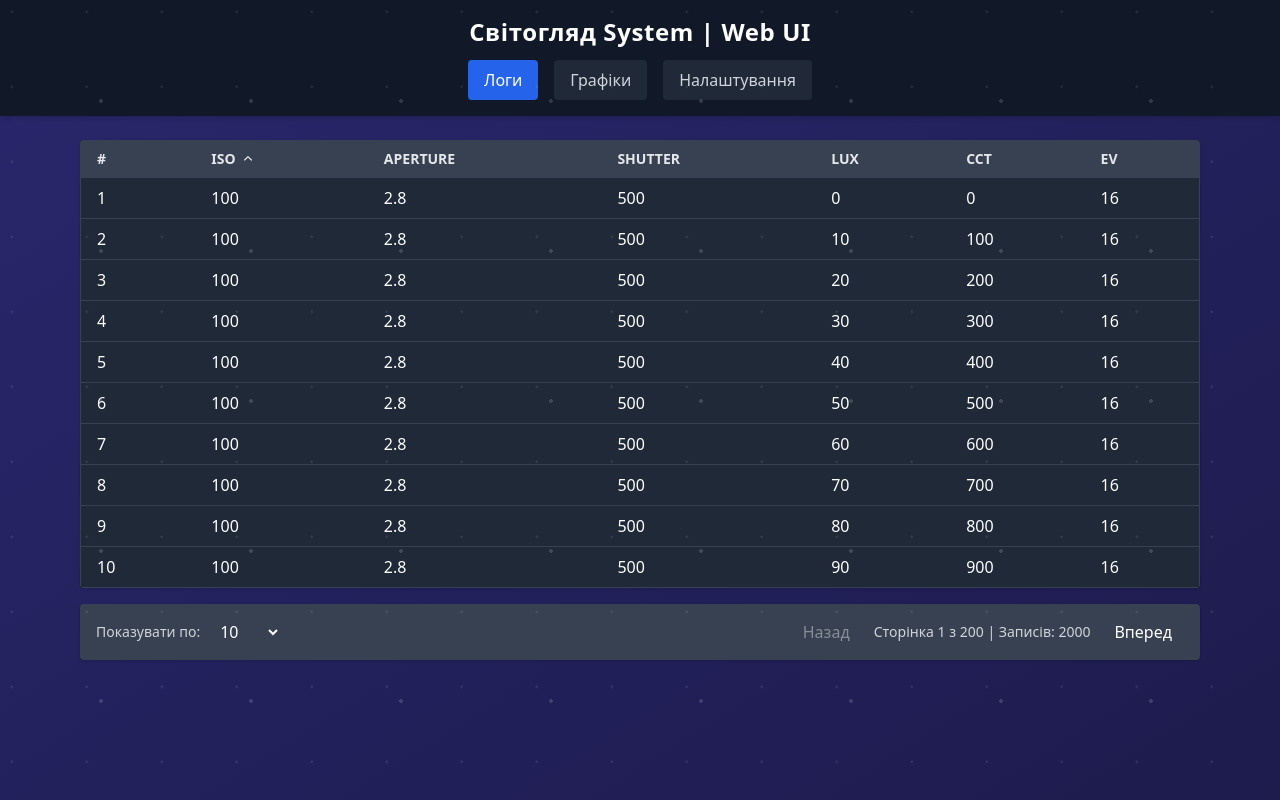
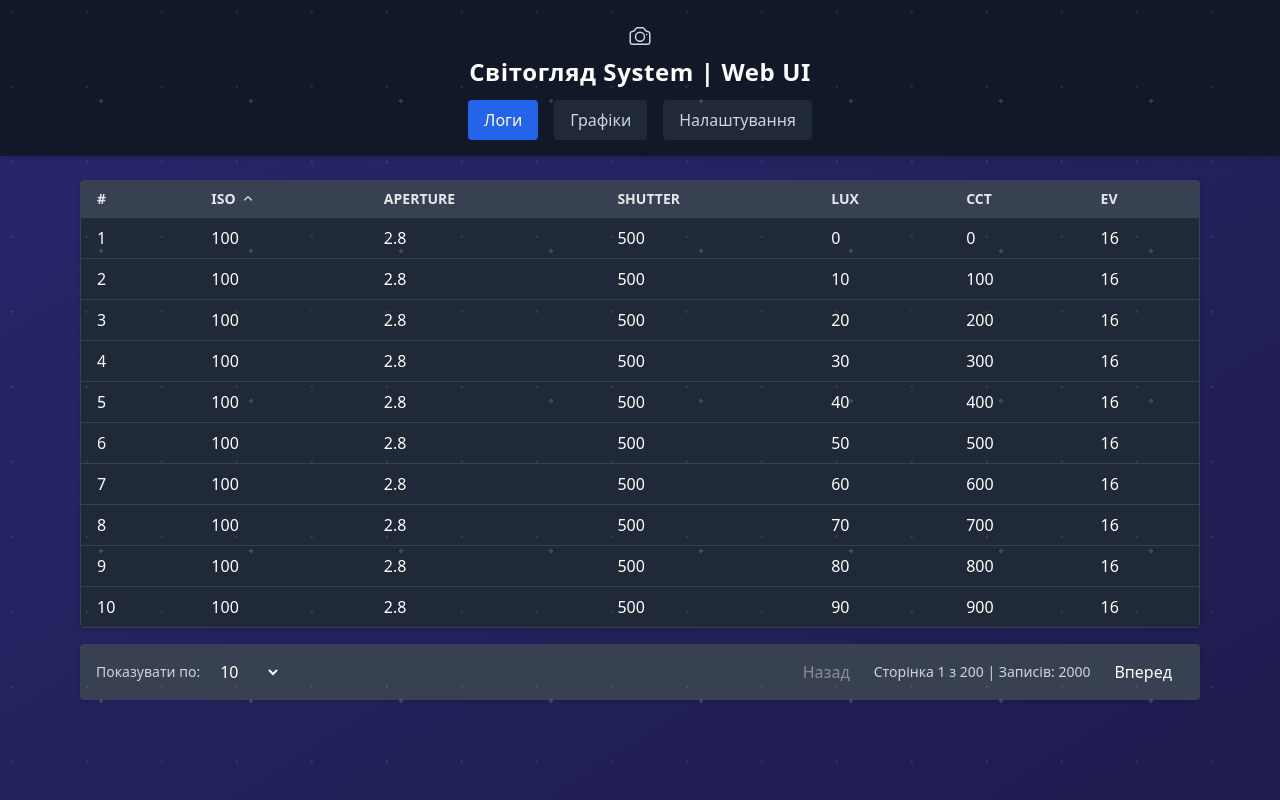
Before and after one commit to daniilraptanov/film-logger, a React (Vite) app in the folder frontend/: page /logs in a window 1280 px wide. Built offline with nearby package versions, Linux system fonts and the light colour scheme.

Commit message:
[FL-11] feat: add FlashCameraButton component to Header for camera flash functionality

```diff
--- /dev/null
+++ b/frontend/src/shared/FlashCameraButton.tsx
@@ -0,0 +1,28 @@
+import { useState } from "react";
+import { CameraIcon } from "@heroicons/react/24/outline";
+
+const FlashCameraButton = () => {
+    const [flash, setFlash] = useState(false);
+
+    const handleFlash = () => {
+        setFlash(true);
+        setTimeout(() => setFlash(false), 300);
+    };
+
+    return (
+        <>
+            {flash && (
+                <div className="fixed top-0 left-0 w-full h-full bg-white opacity-80 z-50 pointer-events-none" />
+            )}
+            <button
+                onClick={handleFlash}
+                className="p-2 hover:bg-gray-800 rounded"
+                title="Фотоапарат"
+            >
+                <CameraIcon className="w-6 h-6 text-gray-300 hover:text-white" />
+            </button>
+        </>
+    );
+};
+
+export default FlashCameraButton;
--- a/frontend/src/shared/Header.tsx
+++ b/frontend/src/shared/Header.tsx
@@ -1,9 +1,11 @@
 import { NavLink } from "react-router-dom";
+import FlashCameraButton from "./FlashCameraButton";
 
 const Header = () => {
     return (
         <header className="bg-gray-900 text-white shadow-md">
             <div className="container mx-auto px-4 py-4 flex flex-col items-center">
+                <FlashCameraButton />
                 <h1 className="text-2xl font-semibold tracking-wide mb-3 text-center">
                     Світогляд System | Web UI
                 </h1>
```
